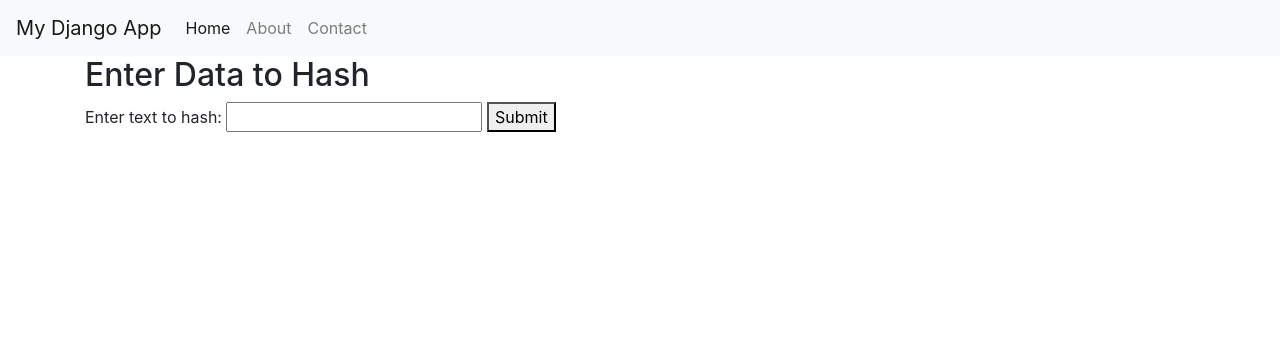
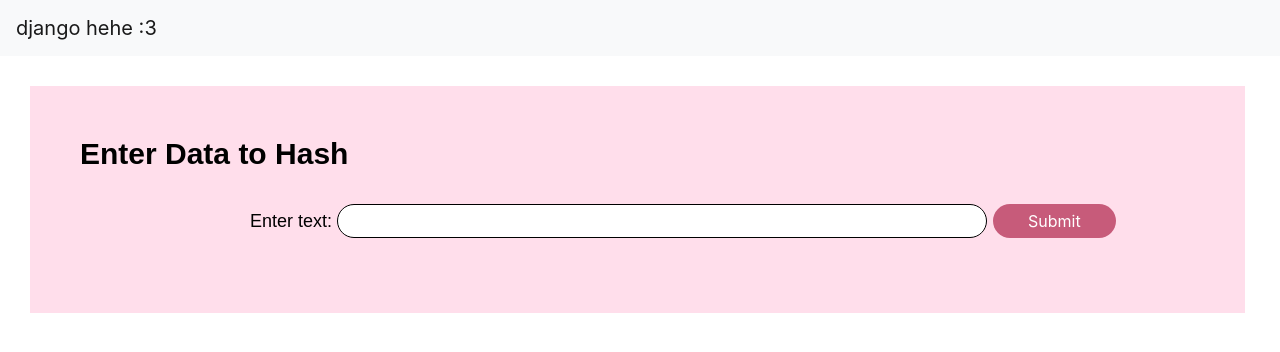
Before and after one commit to jsnb21/sha256exam, a Django app: page / in a window 1280 px wide. Shown: the top 352 px of the page. Run offline with Django 5.2, Linux system fonts and the light colour scheme; some libraries are stand-ins or nearby versions.

Commit message:
Added CSS (Carmela)

```diff
--- /dev/null
+++ b/myapp/static/css/custom.css
@@ -0,0 +1,66 @@
+.container {
+    display: flex;
+    flex-direction: column;
+    align-items: flex-start;
+    max-width: 1215px;
+    padding: 50px;
+    margin: 30px;
+    background-color: #ffdeeb;
+}
+
+.input-container {
+    display: center;
+    margin-left: 150px;
+    text-align: center;
+    align-items: center;
+    padding: 20px;
+}
+
+label {
+    font-family: 'Helvetica Regular', sans-serif;
+    font-size: 18px;
+    font-weight: 500;
+    color: #000;
+}
+
+h2 {
+    font-family: 'Helvetica Regular', sans-serif;
+    font-size: 30px;
+    font-weight: 700;
+    color: #000;
+}
+
+p {
+    margin : 3px;
+    font-family: 'Helvetica Regular', sans-serif;
+    font-size: 14px;
+    font-weight: 500;
+    color: #000;
+}
+
+.rounded-button {
+    background-color: #C75B7A;
+    border: none;
+    color: #fff;
+    padding: 5px 35px;
+    text-align: center;
+    text-decoration: none;
+    display: inline-block;
+    font-size: 16px;
+    margin: 4px 2px;
+    cursor: pointer;
+    border-radius: 50px;
+}
+
+.rounded-button:hover {
+    background-color: #921A40;
+}
+
+.rounded-input {
+    text-align: center;
+    padding: 4px 200px;
+    border: 1px solid #000000;
+    border-radius: 25px;
+    font-size: 16px;
+    outline: none;
+}
--- a/myapp/templates/base.html
+++ b/myapp/templates/base.html
@@ -8,25 +8,12 @@
         Django App
       {% endblock %}
     </title>
-    <link rel="stylesheet" href="https://stackpath.bootstrapcdn.com/bootstrap/4.3.1/css/bootstrap.min.css"  rel="stylesheet" />
+    <link rel="stylesheet" href="https://stackpath.bootstrapcdn.com/bootstrap/4.3.1/css/bootstrap.min.css"/>
+    <link rel="stylesheet" href="static/css/custom.css">
   </head>
   <body>
     <nav class="navbar navbar-expand-lg navbar-light bg-light">
-      <a class="navbar-brand" href="#">My Django App</a>
-      <button class="navbar-toggler" type="button" data-toggle="collapse" data-target="#navbarNav" aria-controls="navbarNav" aria-expanded="false" aria-label="Toggle navigation"><span class="navbar-toggler-icon"></span></button>
-      <div class="collapse navbar-collapse" id="navbarNav">
-        <ul class="navbar-nav">
-          <li class="nav-item active">
-            <a class="nav-link" href="#">Home</a>
-          </li>
-          <li class="nav-item">
-            <a class="nav-link" href="#">About</a>
-          </li>
-          <li class="nav-item">
-            <a class="nav-link" href="#">Contact</a>
-          </li>
-        </ul>
-      </div>
+      <a class="navbar-brand" href="#">django hehe :3</a>
     </nav>
     <div class="container">{% block content %} {% endblock %}</div>
     <script src="https://code.jquery.com/jquery-3.3.1.slim.min.js"></script>
--- a/myapp/templates/home.html
+++ b/myapp/templates/home.html
@@ -5,16 +5,18 @@
   <h2>Enter Data to Hash</h2>
   <form method="POST">
     {% csrf_token %}
-    <label for="inputData">Enter text to hash:</label>
-    <input type="text" id="inputData" name="inputData">
-    <button type="submit">Submit</button>
+    <div class = "input-container">
+    <label for="inputData">Enter text:</label>
+    <input type="text" id="inputData" name="inputData" class="rounded-input">
+    <button class="rounded-button" type="submit">Submit</button>
+    </div>
   </form>
 
   {% if input_data %}
-    <p><strong>Original Input:</strong> {{ input_data }}</p>
+    <p><strong>Original input:</strong> {{ input_data }}</p>
+  {% endif %}
+  {% if hashed_value %}
+    <p><strong>Hashed value (SHA-256):</strong> {{ hashed_value }}</p>
   {% endif %}
 
-  {% if hashed_value %}
-    <p><strong>Hashed Value (SHA-256):</strong> {{ hashed_value }}</p>
-  {% endif %}
 {% endblock %}
--- a/sha256exam/settings.py
+++ b/sha256exam/settings.py
@@ -116,7 +116,8 @@ USE_TZ = True
 # Static files (CSS, JavaScript, Images)
 # https://docs.djangoproject.com/en/5.1/howto/static-files/
 
-STATIC_URL = 'static/'
+STATIC_URL = '/static/'
+STATICFILES_DIRS = [BASE_DIR / "static"]
 
 # Default primary key field type
 # https://docs.djangoproject.com/en/5.1/ref/settings/#default-auto-field
```
Also changed, not shown: README.md, 1 other file.
